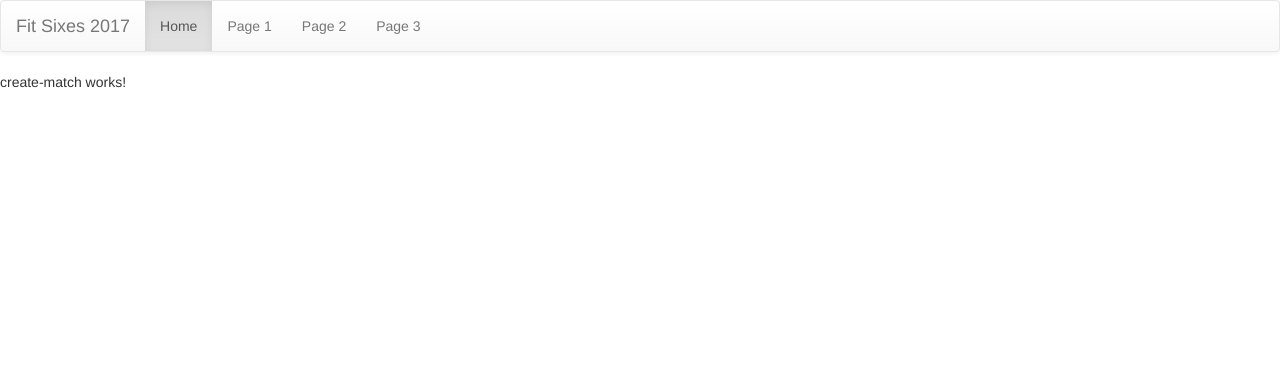
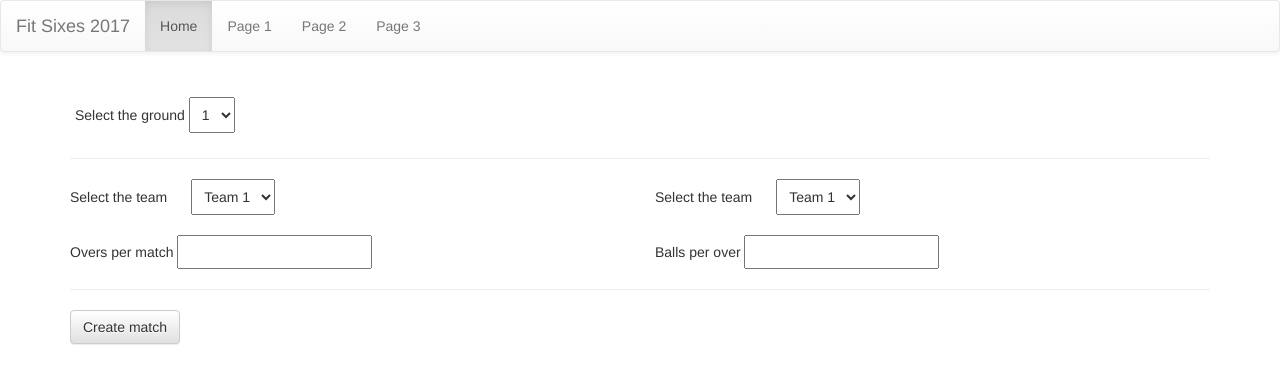
Before and after one commit to ishankap2/FitSixes_Frontend, an Angular app: page /create in a window 1280 px wide. Shown: the top 384 px of the page. Built offline with nearby package versions, Linux system fonts and the light colour scheme.

Commit message:
create match

```diff
--- a/package.json
+++ b/package.json
@@ -22,6 +22,7 @@
     "@angular/platform-browser-dynamic": "^4.2.4",
     "@angular/router": "^4.2.4",
     "core-js": "^2.4.1",
+    "ng2-dropdown": "0.0.21",
     "rxjs": "^5.4.2",
     "zone.js": "^0.8.14"
   },
--- a/src/app/admin/create-match/create-match.component.css
+++ b/src/app/admin/create-match/create-match.component.css
@@ -0,0 +1,9 @@
+p{
+  padding: 5px;
+}
+input{
+  padding: 5px;
+}
+select{
+  padding: 8px;
+}
--- a/src/app/admin/create-match/create-match.component.html
+++ b/src/app/admin/create-match/create-match.component.html
@@ -1,3 +1,35 @@
-<p>
-  create-match works!
-</p>
+<br>
+<div class="container">
+  <p style="margin-right: 20px"> Select the ground
+
+<select>
+  <option value="volvo">1</option>
+  <option value="saab">2</option>
+  <option value="opel">3</option>
+  <option value="audi">4</option>
+</select>
+  </p>
+  <hr>
+    <div class="row">
+    <div class="col-lg-6"> Select the team
+      <select style="margin-left: 20px">
+      <option value="volvo">Team 1</option>
+      <option value="saab">Team 2</option>
+      <option value="opel">Team 3</option>
+      <option value="audi">Team 4</option>
+    </select></div>
+    <div class="col-lg-6">Select the team <select style="margin-left: 20px">
+      <option value="volvo">Team 1</option>
+      <option value="saab"> Team 2</option>
+      <option value="opel"> Team 3</option>
+      <option value="audi">Team 4</option>
+    </select></div>
+    </div>
+  <br>
+  <div class="row">
+    <div class="col-lg-6"> Overs per match <input type="text" style="margin-right: 20px"></div>
+    <div class="col-lg-6">Balls per over <input type="text" style="margin-right: 20px"></div>
+  </div>
+  <hr>
+  <button class="btn btn-default"> Create match</button>
+</div>
--- a/src/app/app.module.ts
+++ b/src/app/app.module.ts
@@ -8,6 +8,7 @@ import { HomeComponent } from './home/home.component';
 import {routing} from "./app.routing";
 import {HttpModule} from "@angular/http";
 import {FormsModule} from "@angular/forms";
+
 
 @NgModule({
   declarations: [
```
Also changed, not shown: 1 other file (tests, documents, lock files or other folders).
